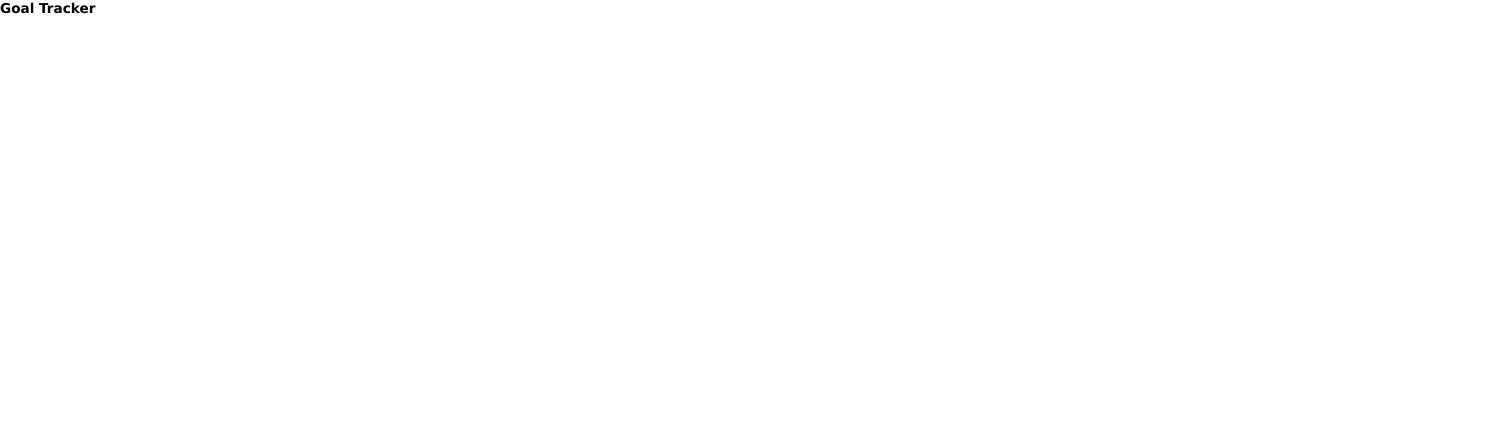
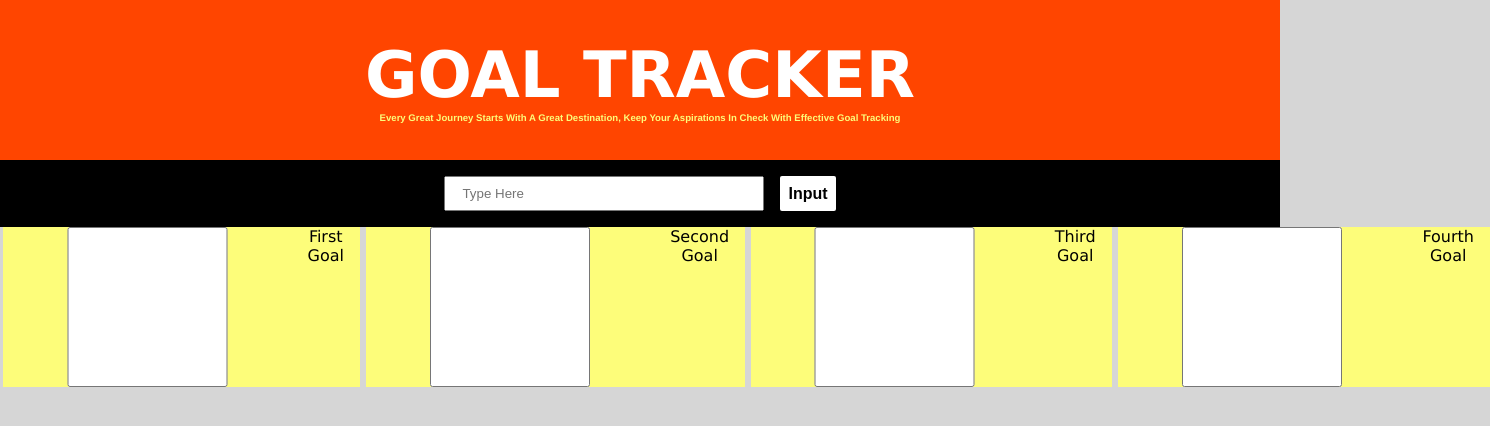
Before and after one commit to fadayopaul/goal-tracker, a React (Create React App) app: page / in a window 1280 px wide. Shown: the top 426 px of the page, 1490 px wide, since content can reach past the window. Built offline with nearby package versions, Linux system fonts and the light colour scheme; the HTML template or start-up script is replaced by a standard one.

Commit message:
interface update

```diff
--- a/src/App.js
+++ b/src/App.js
@@ -1,8 +1,62 @@
+import React from "react";
+
 function App() {
   return (
     <div className="App">
-      <div>
-        <h1>Goal Tracker</h1>
+      <div className="container">
+        <Nav />
+        <Form />
+
+        <GoalTracker />
+      </div>
+    </div>
+  );
+}
+
+function Nav() {
+  return (
+    <div className="nav">
+      <h1 className="logo">GOAL TRACKER</h1>
+      <h4>
+        Every great journey starts with a great destination, keep your
+        aspirations in check with effective goal tracking
+      </h4>
+    </div>
+  );
+}
+
+function Form() {
+  return (
+    <div className="form-container">
+      <div className="form">
+        <input type="text" placeholder="type here" />
+        <button className="btn">input</button>
+      </div>
+    </div>
+  );
+}
+
+function GoalTracker() {
+  return (
+    <div className="goals">
+      <div className="goal">
+        <input type="checkbox" />
+        <span>First Goal</span>
+      </div>
+
+      <div className="goal">
+        <input type="checkbox" />
+        <span>Second Goal</span>
+      </div>
+
+      <div className="goal">
+        <input type="checkbox" />
+        <span>Third Goal</span>
+      </div>
+
+      <div className="goal">
+        <input type="checkbox" />
+        <span>Fourth Goal</span>
       </div>
     </div>
   );
--- a/src/index.css
+++ b/src/index.css
@@ -4,11 +4,109 @@
   box-sizing: border-box;
 }
 
-html {
-  font-size: 42.5%;
-}
-
 body {
   font-family: Verdana, Geneva, Tahoma, sans-serif;
   font-size: 1rem;
+  background-color: #d6d6d6;
 }
+
+.container {
+  margin: 0 auto;
+  text-align: center;
+}
+
+/*
+=====================
+Navbar
+=====================
+ */
+.nav {
+  display: flex;
+  flex-direction: column;
+  justify-content: center;
+  align-items: center;
+  height: 10rem;
+
+  background-color: #ff4500;
+}
+
+.nav > h4 {
+  width: 80%;
+  font-family: Helvetica;
+  font-size: 0.6rem;
+  color: #fdfd7a;
+  text-transform: capitalize;
+}
+
+.logo {
+  color: #fff;
+  font-size: 4rem;
+}
+
+/*
+========================
+Form
+========================
+*/
+.form-container {
+  display: flex;
+  flex-direction: column;
+  justify-content: center;
+  align-items: center;
+
+  height: fit-content;
+  padding: 1rem 0;
+  background-color: black;
+}
+
+.form {
+  display: flex;
+}
+
+input {
+  padding: 0.5rem 0.5rem 0.5rem 1rem;
+  width: 20rem;
+  outline: none;
+}
+input::placeholder {
+  text-transform: capitalize;
+}
+
+.btn {
+  margin-left: 1rem;
+  border: none;
+  color: #000;
+  font-size: 1rem;
+  font-weight: 700;
+  text-transform: capitalize;
+  border-radius: 2px;
+  padding: 0.2rem 0.5rem;
+  background-color: #fff;
+
+  transition: all 0.3s ease-in-out;
+}
+.btn:hover {
+  background-color: #ff4500;
+  color: #fff;
+}
+
+/*
+===========================
+Goals
+===========================
+ */
+.goals {
+  display: flex;
+  flex-direction: row;
+  justify-content: space-evenly;
+  height: 10rem;
+}
+
+.goal {
+  display: flex;
+  flex-direction: row;
+  justify-content: space-evenly;
+
+  background-color: #fdfd7a;
+  margin: 0 0.2rem;
+}
```
